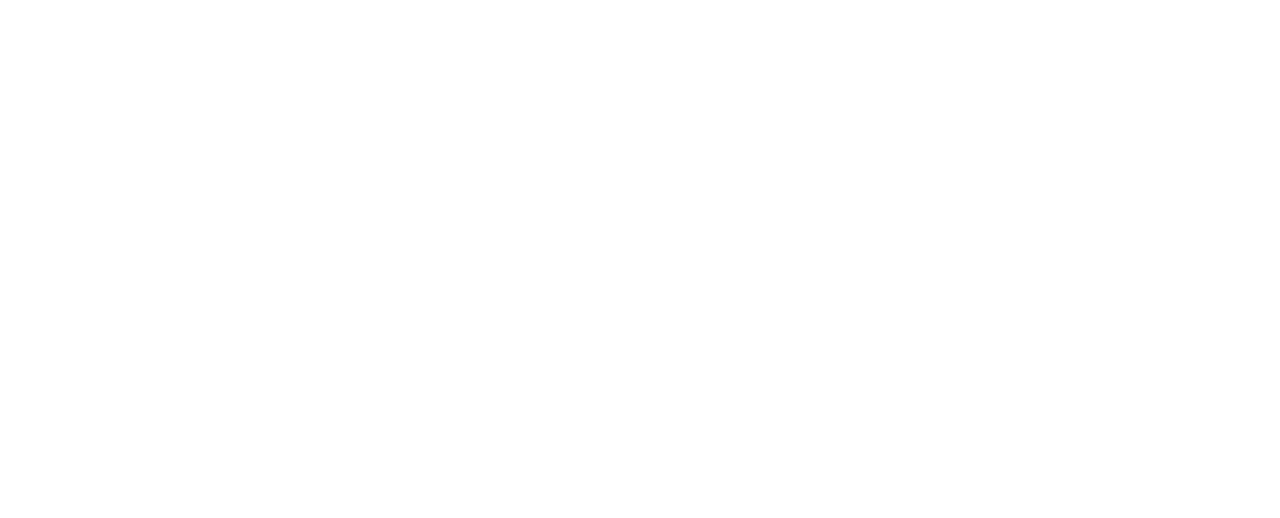
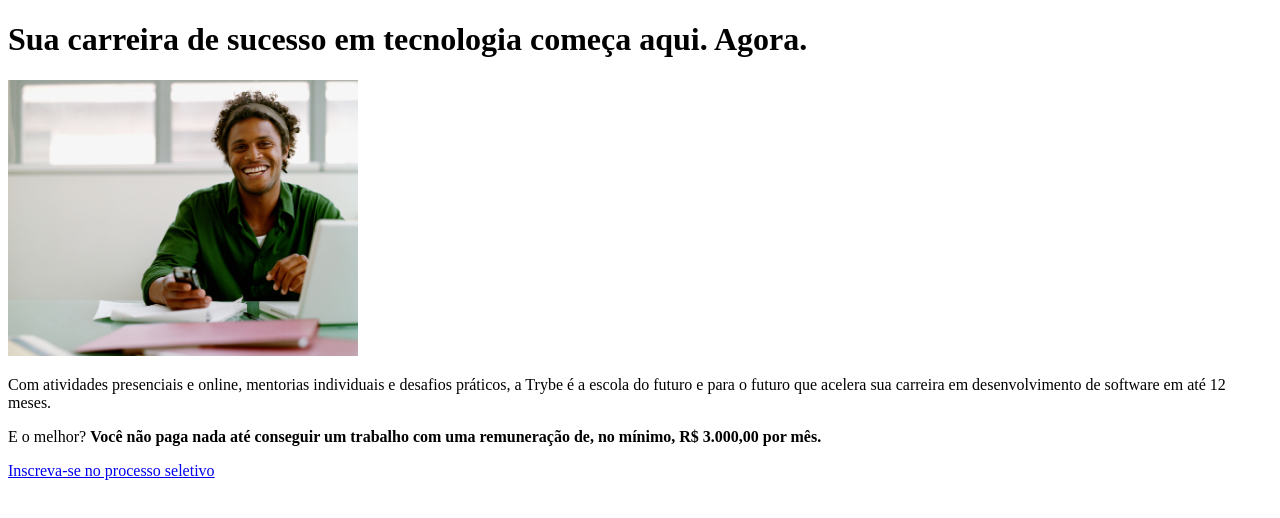
Before and after one commit to luizeduardome/trybe-sd-023-b-live-lectures, a plain HTML site: page fundamentos/bloco-3-introducao-a-html-e-css/dia-1-html-css-estruturas-de-paginas/index.html in a window 1280 px wide. Drawn offline with Linux system fonts and the light colour scheme.

Commit message:
Adicionado elementos da primeira section

```diff
--- a/fundamentos/bloco-3-introducao-a-html-e-css/dia-1-html-css-estruturas-de-paginas/index.html
+++ b/fundamentos/bloco-3-introducao-a-html-e-css/dia-1-html-css-estruturas-de-paginas/index.html
@@ -2,9 +2,23 @@
 <html lang="pt-br">
 <head>
     <meta charset="UTF-8">
-    <title>Document</title>
+    <title>Acelere sua carreira em tecnologia aqui e agora | Trybe</title>
 </head>
 <body>
 
+    <h1>Sua carreira de sucesso em tecnologia começa aqui. Agora.</h1>
+    <img src="./images/smiling-image.jpg" alt="Foto rapaz sorridente" width="350px">
+
+    <p>
+        Com atividades presenciais e online, mentorias individuais e desafios práticos, a Trybe é a escola do futuro e para o futuro que acelera sua carreira em desenvolvimento de software em até 12 meses.
+    </p>
+    <p>
+        E o melhor? <strong>
+            Você não paga nada até conseguir um trabalho com uma remuneração de, no mínimo, R$ 3.000,00 por mês.
+        </strong>
+    </p>
+
+    <a href="#">Inscreva-se no processo seletivo</a>
+
 </body>
 </html>
```
